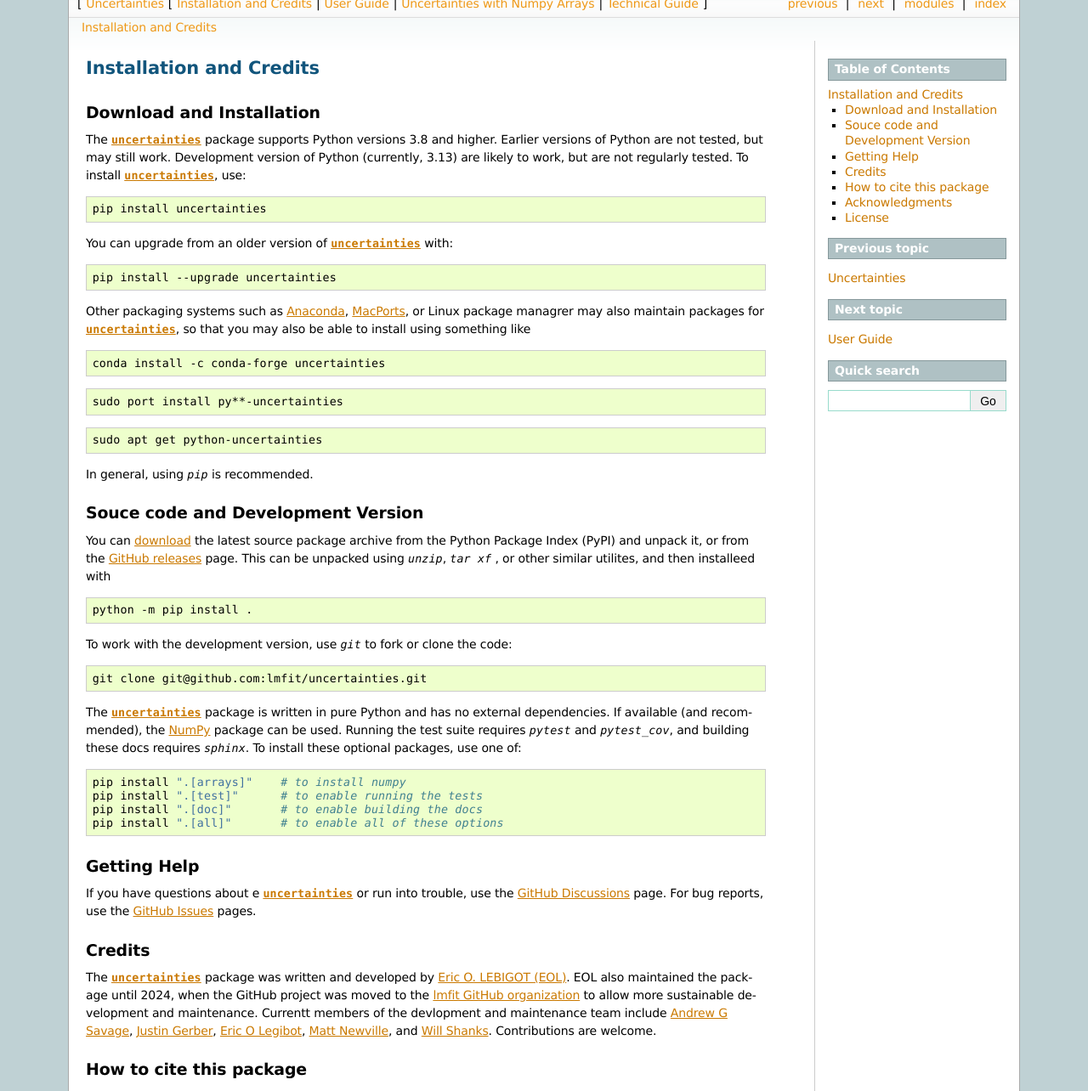
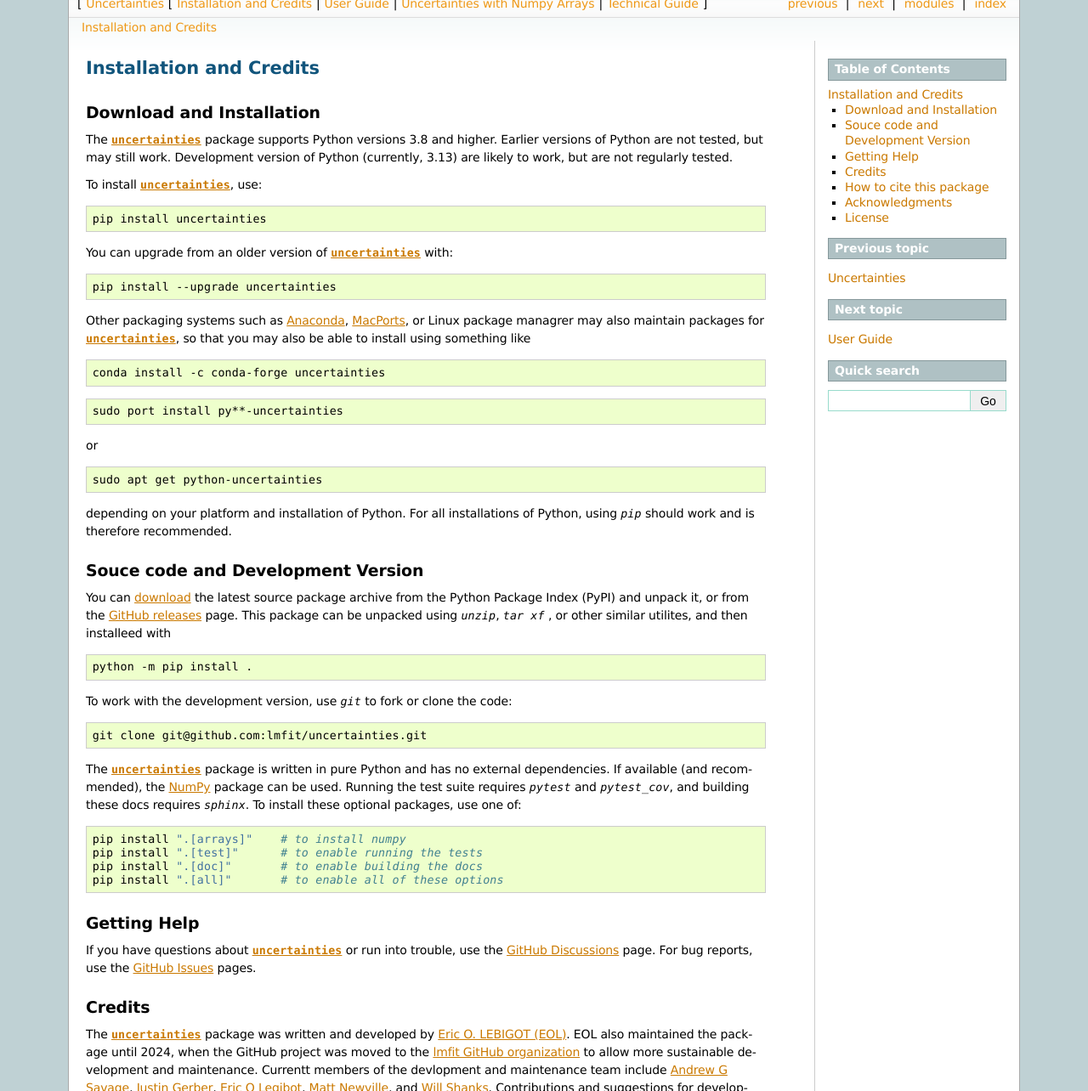
Before and after one commit to lmfit/uncertainties, a Sphinx documentation site: the page built from doc/install.rst, in a window 1280 px wide and 1400 px high, cut to the strip 116-1400 px from the top of the window. Shown: the whole strip at 85% size. Built offline with Sphinx 7.4.7, drawn with Linux system fonts in a browser that asks for light colours; pages that are not in the unit, such as notebooks, are missing from menus; some of the changed text lies outside the part shown.

Commit message:
more updates

```diff
--- a/doc/install.rst
+++ b/doc/install.rst
@@ -12,7 +12,9 @@ Download and Installation
 The :mod:`uncertainties` package supports Python versions 3.8 and higher.
 Earlier versions of Python are not tested, but may still work.  Development
 version of Python (currently, 3.13) are likely to work, but are not regularly
-tested.  To install :mod:`uncertainties`, use:
+tested.
+
+To install :mod:`uncertainties`, use:
 
 .. code-block:: sh
 
@@ -38,11 +40,14 @@ install using something like
 
   sudo port install py**-uncertainties
 
+or
+
 .. code-block:: sh
 
   sudo apt get python-uncertainties
 
-In general, using `pip` is recommended.
+depending on your platform and installation of Python.  For all installations
+of Python, using `pip` should work and is therefore recommended.
 
 
 Souce code and Development Version
@@ -53,8 +58,8 @@ Souce code and Development Version
 .. _NumPy: http://numpy.scipy.org/
 
 You can `download`_ the latest source package archive from the Python Package
-Index (PyPI) and unpack it, or from the `GitHub releases`_ page.  This can be
-unpacked using `unzip`, `tar xf` , or other similar utilites, and then
+Index (PyPI) and unpack it, or from the `GitHub releases`_ page.  This package
+can be unpacked using `unzip`, `tar xf` , or other similar utilites, and then
 installeed with
 
 .. code-block:: sh
@@ -66,7 +71,6 @@ To work with the development version, use `git` to fork or clone the code:
 .. code-block:: sh
 
    git clone git@github.com:lmfit/uncertainties.git
-
 
 The :mod:`uncertainties` package is written in pure Python and has no external
 dependencies.  If available (and recommended), the `NumPy`_ package can be
@@ -87,8 +91,8 @@ Getting Help
 .. _GitHub Issues: https://github.com/lmfit/uncertainties/issues
 .. _lmfit GitHub organization: https://github.com/lmfit/
 
-If you have questions about e :mod:`uncertainties` or run into trouble, use the
-`GitHub Discussions`_ page.   For bug reports, use the `GitHub Issues`_ pages.
+If you have questions about :mod:`uncertainties` or run into trouble, use the
+`GitHub Discussions`_ page.  For bug reports, use the `GitHub Issues`_ pages.
 
 
 Credits
@@ -104,8 +108,8 @@ maintenance team include `Andrew G Savage <https://github.com/andrewgsavage>`_,
 `Justin Gerber <https://github.com/jagerber48>`_,
 `Eric O Legibot <https://github.com/lebigot>`_,
 `Matt Newville <https://github.com/newville>`_,
-and `Will Shanks <https://github.com/wshanks>`_.  Contributions are welcome.
-
+and `Will Shanks <https://github.com/wshanks>`_.  Contributions and suggestions
+for development are welcome.
 
 
 How to cite this package
@@ -144,7 +148,6 @@ and also to Gabi Davar and Pierre Raybaut for including it in
 `Python(x,y)`_ and to Christoph Gohlke for including it in his Base
 distribution of `scientific Python packages`_ for Windows.
 
-
 .. index:: license
 
 License
```
Also changed, not shown: doc/index.rst (+4 -3 lines).
